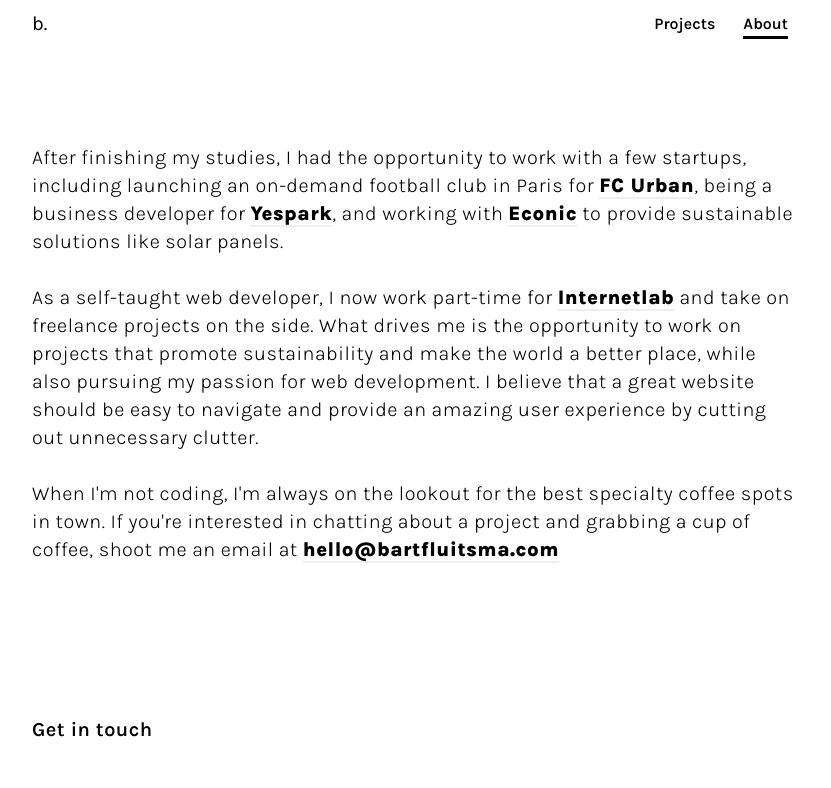
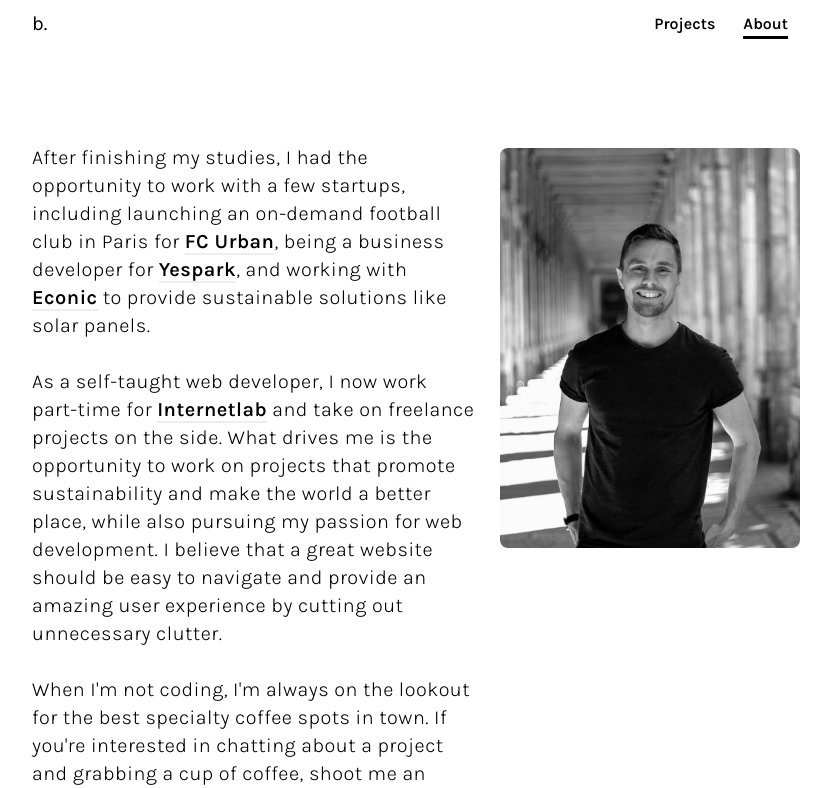
Before and after one commit to bartfluitsma/bartfluitsma.test, a Next.js app: page /about in a window 1280 px wide. Shown: the top 788 px of the page, without its empty margins (224-1055 px from the left). Built offline with nearby package versions, Linux system fonts and the light colour scheme.

Commit message:
photo about added

```diff
--- a/src/pages/about.tsx
+++ b/src/pages/about.tsx
@@ -1,18 +1,27 @@
-import Layout from "@/components/Layout"
-import Text from "@/components/Text"
-import { Karla } from 'next/font/google'
-import { AboutMeInformation } from "@/data/data"
+import Layout from '@/components/Layout'
+import Text from '@/components/Text'
+// import { Karla } from 'next/font/google'
+import { AboutMeInformation } from '@/data/data'
+import Image from 'next/image'
 
-const titleFont = Karla({ subsets: ['latin'], weight: '800' })
+// const titleFont = Karla({ subsets: ['latin'], weight: '800' })
 
 const About = () => (
-    <>
-      <Layout>
-        <Text>
-          {AboutMeInformation.about}
-        </Text>
-      </Layout>
-    </>
+  <>
+    <Layout>
+      <div className='xl:flex'>
+        <Text>{AboutMeInformation.about}</Text>
+          <Image
+            src='/images/bart-fluitsma-web-developer.jpg'
+            alt='Web developer Bart Fluitsma'
+            width={1000}
+            height={1000}
+            style={{ objectFit: 'cover' }}
+            className={'w-full rounded-lg xl:max-w-[300px] xl:max-h-[400px] xl:mt-5 xl:ml-6'}
+          />
+      </div>
+    </Layout>
+  </>
 )
 
 export default About
```
Also changed, not shown: src/components/Layout.tsx (+8 -10 lines), public/images/bart-fluitsma-web-developer.jpg (added).
